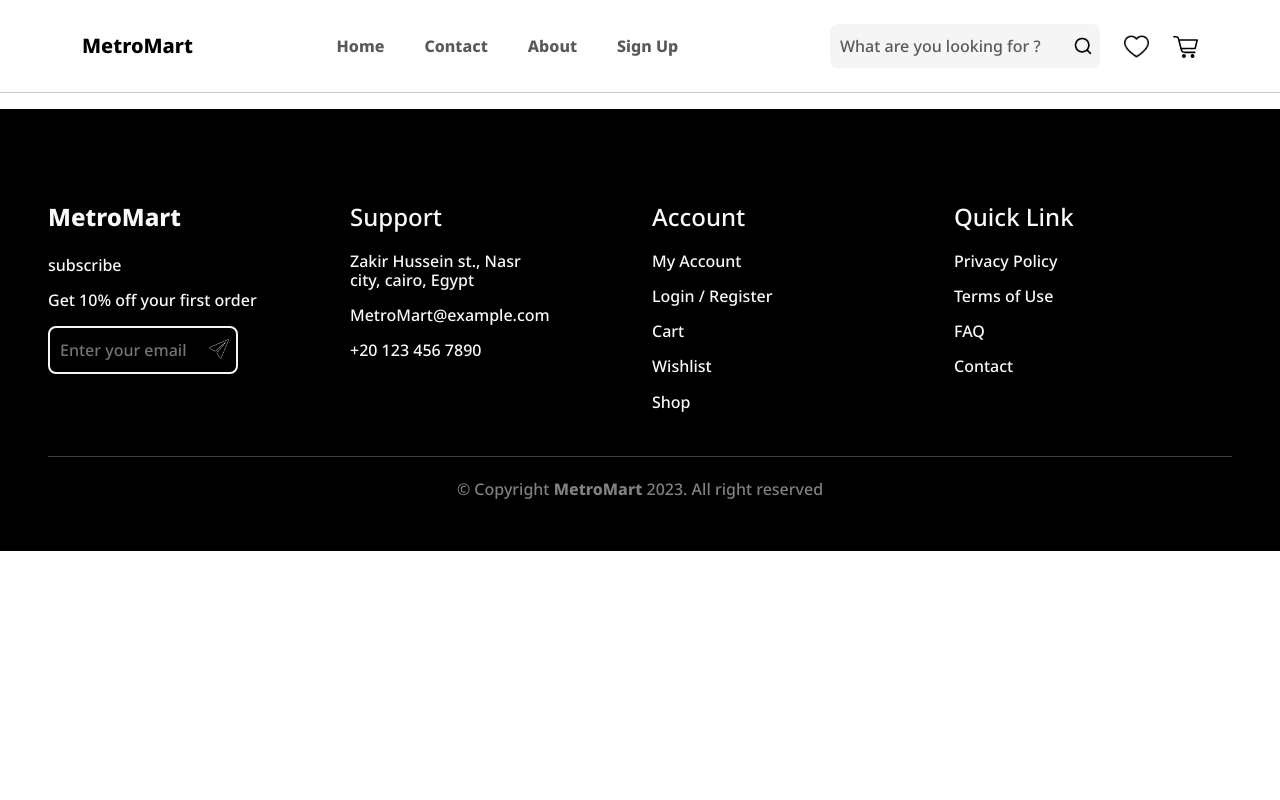
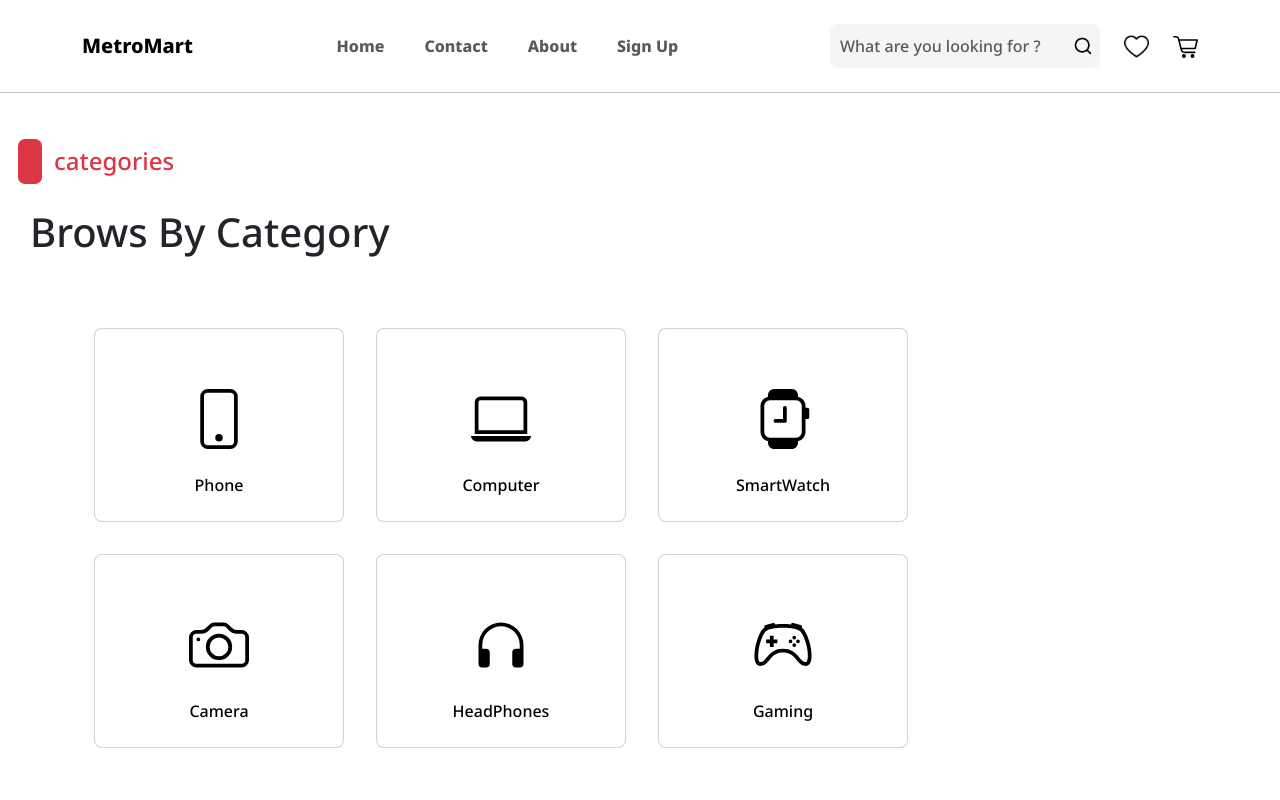
Before and after one commit to YassenMohamedRashad/Metromart, a React (Create React App) app: page /Metromart/shop in a window 1280 px wide. Shown: the top 800 px of the page. Built offline with nearby package versions, Linux system fonts and the light colour scheme.

Commit message:
shop pag part 1

```diff
--- /dev/null
+++ b/src/Components/Shop.jsx
@@ -0,0 +1,159 @@
+import React from "react";
+import "../assets/css/Shop.css"
+
+function Shop() {
+    return (
+        <div className="container-fluid">
+
+            {/* category word */}
+            <div className="row">
+                <div className="bg-danger text-danger col-1 redSide">.</div>
+
+                <h4 className="text-danger col-11 mt-2">categories</h4>
+            </div><br />
+
+            {/* Brows By Category word */}
+            <div className="row">
+                <h1>Brows By Category</h1>
+            </div>
+
+
+            {/* cards of category */}
+            <div className="row m-5">
+                {/* phone category */}
+                <div className="card-category card m-3">
+                    <a href="#1">
+                        <div>
+                            <div className="card-img-top">
+                                <svg xmlns="http://www.w3.org/2000/svg" width="60" height="60" fill="currentColor" class="bi bi-phone" viewBox="0 0 16 16">
+                                    <path d="M11 1a1 1 0 0 1 1 1v12a1 1 0 0 1-1 1H5a1 1 0 0 1-1-1V2a1 1 0 0 1 1-1zM5 0a2 2 0 0 0-2 2v12a2 2 0 0 0 2 2h6a2 2 0 0 0 2-2V2a2 2 0 0 0-2-2z" />
+                                    <path d="M8 14a1 1 0 1 0 0-2 1 1 0 0 0 0 2" />
+                                </svg>
+                            </div><br />
+
+                            <div>Phone</div>
+                            <br />
+                        </div>
+                    </a>
+                </div>
+
+
+
+                {/* computer category */}
+                <div className="card-category card m-3">
+                    <a href="#2">
+                        <div>
+                            <div className="card-img-top">
+                                <svg xmlns="http://www.w3.org/2000/svg" width="60" height="60" fill="currentColor" class="bi bi-laptop" viewBox="0 0 16 16">
+                                    <path d="M13.5 3a.5.5 0 0 1 .5.5V11H2V3.5a.5.5 0 0 1 .5-.5zm-11-1A1.5 1.5 0 0 0 1 3.5V12h14V3.5A1.5 1.5 0 0 0 13.5 2zM0 12.5h16a1.5 1.5 0 0 1-1.5 1.5h-13A1.5 1.5 0 0 1 0 12.5" />
+                                </svg>
+                            </div><br />
+
+                            <div>Computer</div>
+                            <br />
+                        </div>
+                    </a>
+                </div>
+
+
+
+                {/* smartwatch category */}
+                <div className="card-category card m-3">
+                    <a href="#3">
+                        <div>
+                            <div className="card-img-top">
+                                <svg xmlns="http://www.w3.org/2000/svg" width="60" height="60" fill="currentColor" class="bi bi-smartwatch" viewBox="0 0 16 16">
+                                    <path d="M9 5a.5.5 0 0 0-1 0v3H6a.5.5 0 0 0 0 1h2.5a.5.5 0 0 0 .5-.5z" />
+                                    <path d="M4 1.667v.383A2.5 2.5 0 0 0 2 4.5v7a2.5 2.5 0 0 0 2 2.45v.383C4 15.253 4.746 16 5.667 16h4.666c.92 0 1.667-.746 1.667-1.667v-.383a2.5 2.5 0 0 0 2-2.45V8h.5a.5.5 0 0 0 .5-.5v-2a.5.5 0 0 0-.5-.5H14v-.5a2.5 2.5 0 0 0-2-2.45v-.383C12 .747 11.254 0 10.333 0H5.667C4.747 0 4 .746 4 1.667M4.5 3h7A1.5 1.5 0 0 1 13 4.5v7a1.5 1.5 0 0 1-1.5 1.5h-7A1.5 1.5 0 0 1 3 11.5v-7A1.5 1.5 0 0 1 4.5 3" />
+                                </svg>
+                            </div><br />
+
+                            <div>SmartWatch</div>
+                            <br />
+                        </div>
+                    </a>
+                </div>
+
+
+
+                {/* camera category */}
+                <div className="card-category card m-3">
+                    <a href="#4">
+                        <div>
+                            <div className="card-img-top">
+                                <svg xmlns="http://www.w3.org/2000/svg" width="60" height="60" fill="currentColor" class="bi bi-camera" viewBox="0 0 16 16">
+                                    <path d="M15 12a1 1 0 0 1-1 1H2a1 1 0 0 1-1-1V6a1 1 0 0 1 1-1h1.172a3 3 0 0 0 2.12-.879l.83-.828A1 1 0 0 1 6.827 3h2.344a1 1 0 0 1 .707.293l.828.828A3 3 0 0 0 12.828 5H14a1 1 0 0 1 1 1zM2 4a2 2 0 0 0-2 2v6a2 2 0 0 0 2 2h12a2 2 0 0 0 2-2V6a2 2 0 0 0-2-2h-1.172a2 2 0 0 1-1.414-.586l-.828-.828A2 2 0 0 0 9.172 2H6.828a2 2 0 0 0-1.414.586l-.828.828A2 2 0 0 1 3.172 4z" />
+                                    <path d="M8 11a2.5 2.5 0 1 1 0-5 2.5 2.5 0 0 1 0 5m0 1a3.5 3.5 0 1 0 0-7 3.5 3.5 0 0 0 0 7M3 6.5a.5.5 0 1 1-1 0 .5.5 0 0 1 1 0" />
+                                </svg>
+                            </div><br />
+
+                            <div>Camera</div>
+                            <br />
+                        </div>
+                    </a>
+                </div>
+
+
+
+                {/* headphones category */}
+                <div className="card-category card m-3">
+                    <a href="#5">
+                        <div>
+                            <div className="card-img-top">
+                                <svg xmlns="http://www.w3.org/2000/svg" width="60" height="60" fill="currentColor" class="bi bi-headphones" viewBox="0 0 16 16">
+                                    <path d="M8 3a5 5 0 0 0-5 5v1h1a1 1 0 0 1 1 1v3a1 1 0 0 1-1 1H3a1 1 0 0 1-1-1V8a6 6 0 1 1 12 0v5a1 1 0 0 1-1 1h-1a1 1 0 0 1-1-1v-3a1 1 0 0 1 1-1h1V8a5 5 0 0 0-5-5" />
+                                </svg>
+                            </div><br />
+
+                            <div>HeadPhones</div>
+                            <br />
+                        </div>
+                    </a>
+                </div>
+
+
+
+                {/* gaming category */}
+                <div className="card-category card m-3">
+                    <a href="#6">
+                        <div>
+                            <div className="card-img-top">
+                                <svg xmlns="http://www.w3.org/2000/svg" width="60" height="60" fill="currentColor" class="bi bi-controller" viewBox="0 0 16 16">
+                                    <path d="M11.5 6.027a.5.5 0 1 1-1 0 .5.5 0 0 1 1 0m-1.5 1.5a.5.5 0 1 0 0-1 .5.5 0 0 0 0 1m2.5-.5a.5.5 0 1 1-1 0 .5.5 0 0 1 1 0m-1.5 1.5a.5.5 0 1 0 0-1 .5.5 0 0 0 0 1m-6.5-3h1v1h1v1h-1v1h-1v-1h-1v-1h1z" />
+                                    <path d="M3.051 3.26a.5.5 0 0 1 .354-.613l1.932-.518a.5.5 0 0 1 .62.39c.655-.079 1.35-.117 2.043-.117.72 0 1.443.041 2.12.126a.5.5 0 0 1 .622-.399l1.932.518a.5.5 0 0 1 .306.729q.211.136.373.297c.408.408.78 1.05 1.095 1.772.32.733.599 1.591.805 2.466s.34 1.78.364 2.606c.024.816-.059 1.602-.328 2.21a1.42 1.42 0 0 1-1.445.83c-.636-.067-1.115-.394-1.513-.773-.245-.232-.496-.526-.739-.808-.126-.148-.25-.292-.368-.423-.728-.804-1.597-1.527-3.224-1.527s-2.496.723-3.224 1.527c-.119.131-.242.275-.368.423-.243.282-.494.575-.739.808-.398.38-.877.706-1.513.773a1.42 1.42 0 0 1-1.445-.83c-.27-.608-.352-1.395-.329-2.21.024-.826.16-1.73.365-2.606.206-.875.486-1.733.805-2.466.315-.722.687-1.364 1.094-1.772a2.3 2.3 0 0 1 .433-.335l-.028-.079zm2.036.412c-.877.185-1.469.443-1.733.708-.276.276-.587.783-.885 1.465a14 14 0 0 0-.748 2.295 12.4 12.4 0 0 0-.339 2.406c-.022.755.062 1.368.243 1.776a.42.42 0 0 0 .426.24c.327-.034.61-.199.929-.502.212-.202.4-.423.615-.674.133-.156.276-.323.44-.504C4.861 9.969 5.978 9.027 8 9.027s3.139.942 3.965 1.855c.164.181.307.348.44.504.214.251.403.472.615.674.318.303.601.468.929.503a.42.42 0 0 0 .426-.241c.18-.408.265-1.02.243-1.776a12.4 12.4 0 0 0-.339-2.406 14 14 0 0 0-.748-2.295c-.298-.682-.61-1.19-.885-1.465-.264-.265-.856-.523-1.733-.708-.85-.179-1.877-.27-2.913-.27s-2.063.091-2.913.27" />
+                                </svg>
+                            </div><br />
+
+                            <div>Gaming</div>
+                            <br />
+                        </div>
+                    </a>
+                </div>
+            </div> <hr /><br />
+
+
+
+            {/* This Month word */}
+            <div className="row">
+                <div className="bg-danger text-danger col-1 redSide">.</div>
+
+                <h4 className="text-danger col-11 mt-2">This Month</h4>
+            </div><br />
+
+            {/* Brows By Category word and view button  */}
+            <div className="row">
+                <h1 className="col-10">Best Selling Products</h1>
+
+                <button className="btn btn-danger col-1">View All</button>
+            </div>
+
+
+
+
+
+
+        </div>
+    )
+}
+
+export default Shop;
--- /dev/null
+++ b/src/assets/css/Shop.css
@@ -0,0 +1,24 @@
+.redSide{
+    width: 20px;
+    border-radius: 7px;
+    height: 45px;
+}
+
+.card-category:hover{
+    background-color:#dc3545    ;
+}
+
+.card-category{
+    text-align: center;
+    width: 250px;
+    border-radius: 8px 8px;
+    -webkit-transition: all 0.25s ease-in-out;
+    -moz-transition: all 0.25s ease-in-out;
+    -ms-transition: all 0.25s ease-in-out;
+    -o-transition: all 0.25s ease-in-out;
+    transition: all 0.25s ease-in-out;
+}
+
+.card-category:hover{
+    color: white;
+}
--- a/src/index.jsx
+++ b/src/index.jsx
@@ -13,7 +13,8 @@ import WishList from "./Components/Wishlist";
 import BillingDetails from "./Components/BillingDetails";
 import Error from "./Components/Error";
 import Aboutus from "./Components/Aboutus";
-import "../src/assets/css/Aboutus.css"
+import "../src/assets/css/Aboutus.css";
+import Shop from "./Components/Shop";
 
 
 const root = ReactDOM.createRoot( document.getElementById( "root" ) );
@@ -30,6 +31,7 @@ root.render(
 				<Route path="/Metromart/billingdetails" element={ <BillingDetails/> } />
 				<Route path="/Metromart/error" element={ <Error/> } />
 				<Route path="/Metromart/aboutus" element={ <Aboutus/> } />
+				<Route path="/Metromart/shop" element={ <Shop/> } />
 			</Routes>
 			<Footer />
 		</BrowserRouter>
```
